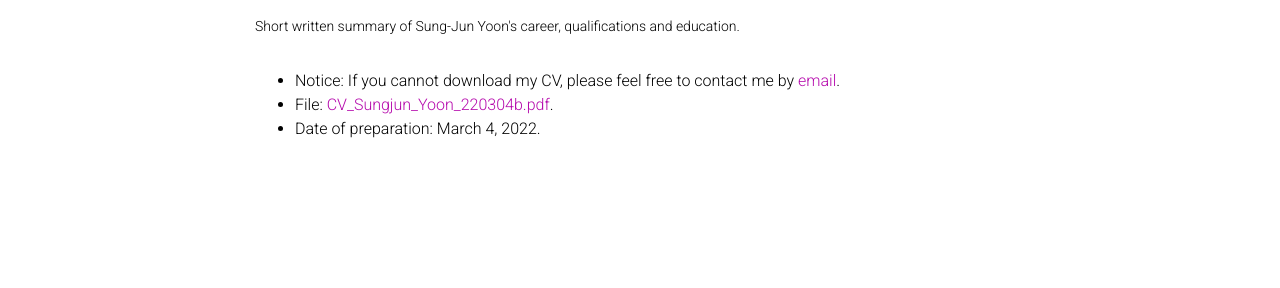
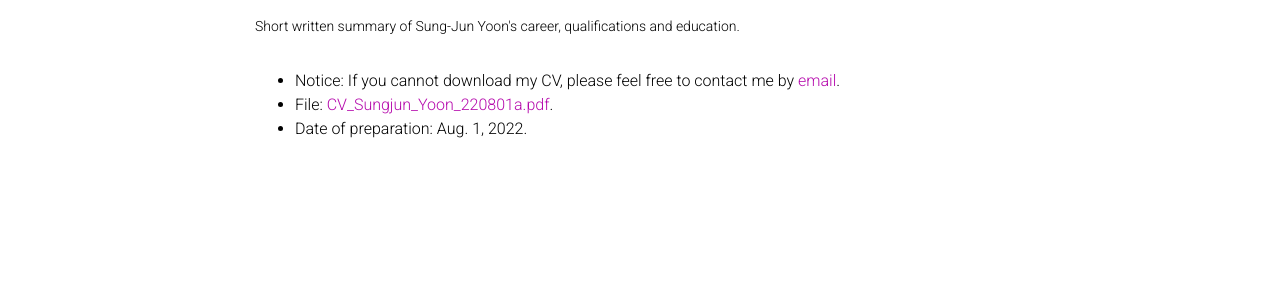
Before and after one commit to vujadeyoon/vujadeyoon.github.io, a Jekyll site: the page built from _pages/curriculum_vitae.md, in a window 1280 px wide. Shown: the part 144-432 px from the top of the page. Built offline with Jekyll 4.4.1, drawn with Linux system fonts in a browser that asks for light colours; comment, search, counter and statistics services are not loaded; a style sheet for code colours, icons or effects is not loaded.

Commit message:
220805a: update CV.

```diff
--- a/_pages/curriculum_vitae.md
+++ b/_pages/curriculum_vitae.md
@@ -7,5 +7,5 @@
 ---
 
 - Notice: If you cannot download my CV, please feel free to contact me by [email](mailto:vujadeyoon@gmail.com).
-- File: [CV_Sungjun_Yoon_220304b.pdf](/assets/cv/CV_Sungjun_Yoon_220304b.pdf).
-- Date of preparation: March 4, 2022.
+- File: [CV_Sungjun_Yoon_220801a.pdf](https://drive.google.com/file/d/15nv-RNjwg5DRm6aZ166HQi2jHhhyME4N/view?usp=sharing).
+- Date of preparation: Aug. 1, 2022.
```
Also changed, not shown: 2 other files.
